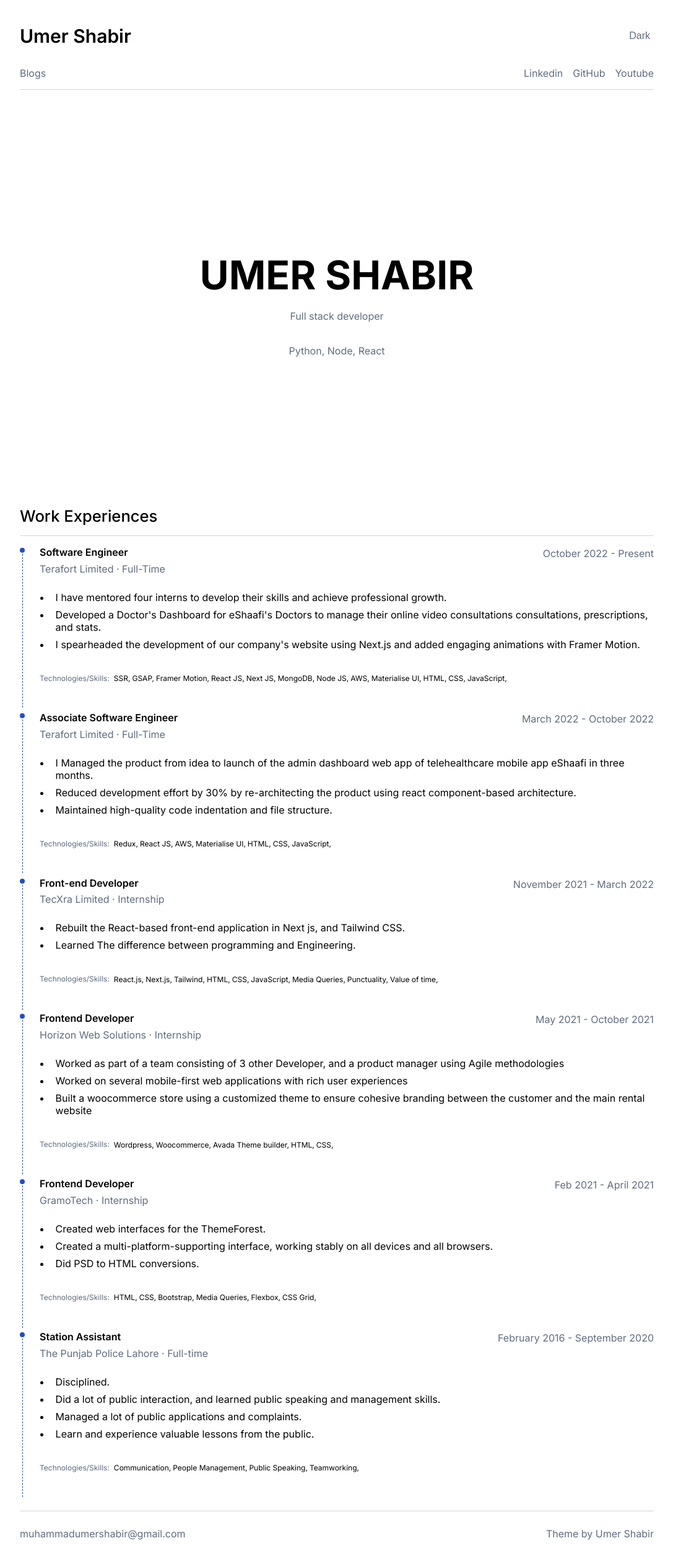
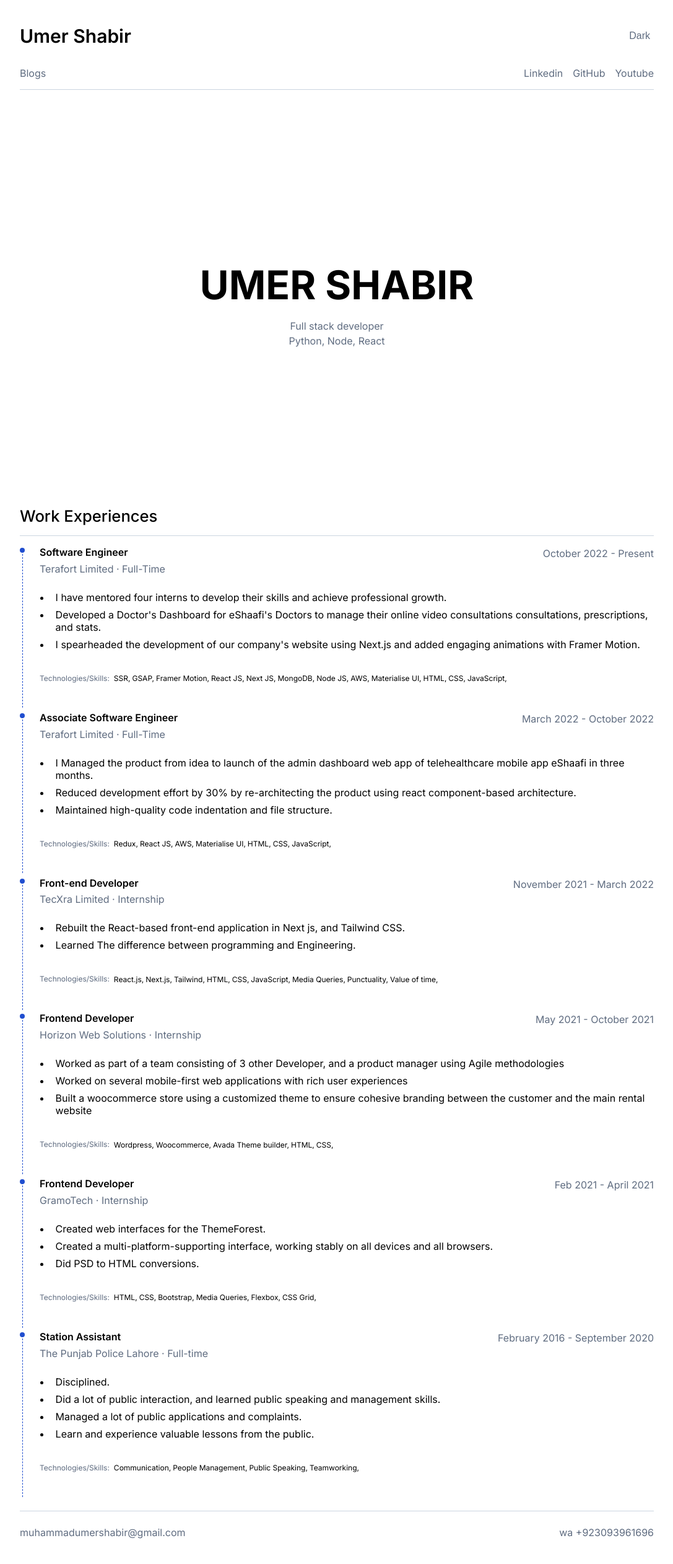
Before and after one commit to umershabir/nextjs-portfolio, a Next.js app: page / in a window 1280 px wide. Shown: the top 2524 px of the page at 62% size, without its empty margins (96-1183 px from the left). Built offline with nearby package versions, Linux system fonts and the light colour scheme.

Commit message:
changes in home page

```diff
--- a/src/components/Footer/Footer.tsx
+++ b/src/components/Footer/Footer.tsx
@@ -2,10 +2,13 @@ import styles from "./footer.module.scss";
 export default function Footer() {
   return (
     <footer className={styles.footer}>
-      <a href=" " className="secondaryText">
+      <a href="mail:muhammadumershabir@gmail.com" className="secondaryText">
         muhammadumershabir@gmail.com
       </a>
-      <p className="secondaryText">Theme by Umer Shabir</p>
+      <a href="https://wa.me/+923093961696" className="secondaryText">
+        wa +923093961696
+      </a>
+      {/* <p className="secondaryText">Theme by Umer Shabir</p> */}
     </footer>
   );
 }
--- a/src/pages/index.tsx
+++ b/src/pages/index.tsx
@@ -21,8 +21,8 @@ export default function Home(props: any) {
       <main className={""}>
         <section className={styles.intro}>
           <h1>UMER SHABIR</h1>
-          <p>Full stack developer</p>
-          <p>Python, Node, React</p>
+          <p style={{ marginBottom: 0 }}>Full stack developer</p>
+          <p style={{ marginTop: 0 }}>Python, Node, React</p>
           {/* <video autoPlay loop controls>
             <source src={introVideo} type="video/mp4" />
             Your browser does not support the video tag.
```
